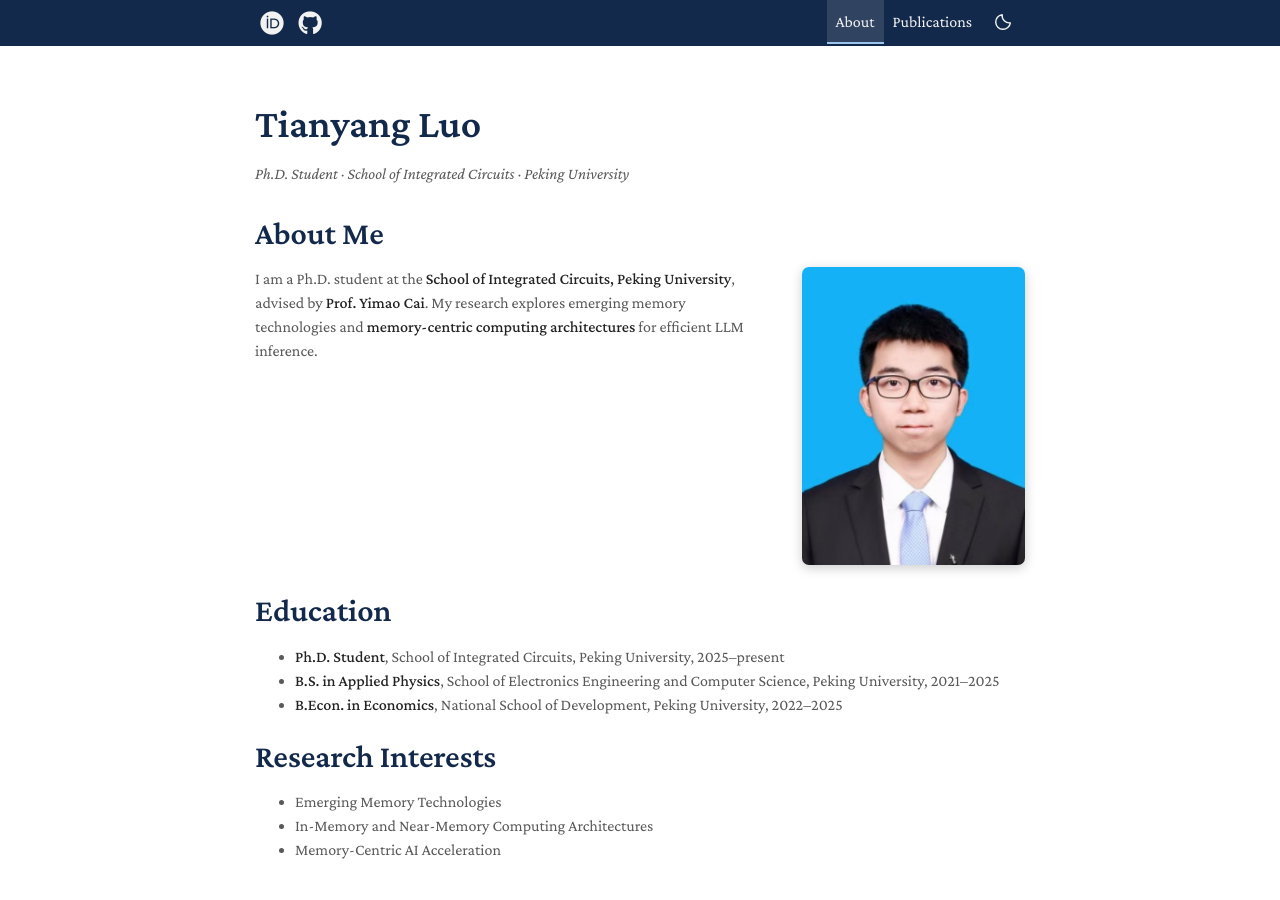
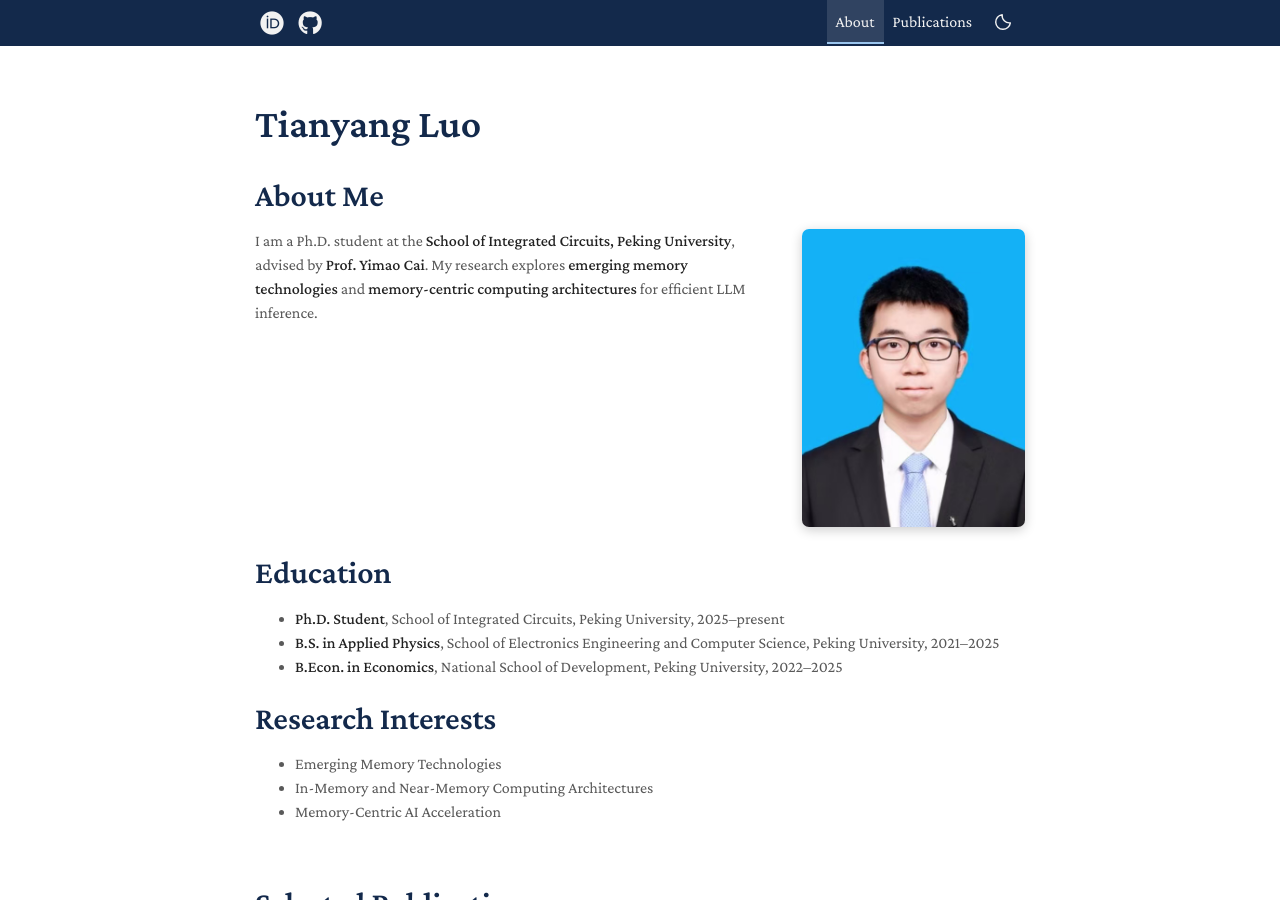
Before and after one commit to tianyangluo-pku/tianyangluo-pku.github.io, a Jekyll site: the page built from index.md, in a window 1280 px wide and 900 px high. Built offline with Jekyll 4.4.1, drawn with Linux system fonts in a browser that asks for light colours; a style sheet for code colours, icons or effects is not loaded.

Commit message:
Refine biography emphasis and remove redundant tagline

```diff
--- a/index.md
+++ b/index.md
@@ -6,7 +6,6 @@ seo_title: Tianyang Luo | Peking University
 
 <div class="about-heading">
   <h1 id="tianyang-luo">{{ site.title }}</h1>
-  <p class="about-tagline">Ph.D. Student · School of Integrated Circuits · Peking University</p>
 </div>
 
 ## About Me
@@ -19,7 +18,7 @@ seo_title: Tianyang Luo | Peking University
 </figure>
 {% endif %}
 
-I am a Ph.D. student at the **School of Integrated Circuits, Peking University**, advised by **Prof. Yimao Cai**. My research explores emerging memory technologies and **memory-centric computing architectures** for efficient LLM inference.
+I am a Ph.D. student at the **School of Integrated Circuits, Peking University**, advised by **Prof. Yimao Cai**. My research explores **emerging memory technologies** and **memory-centric computing architectures** for efficient LLM inference.
 
 </div>
 
```
